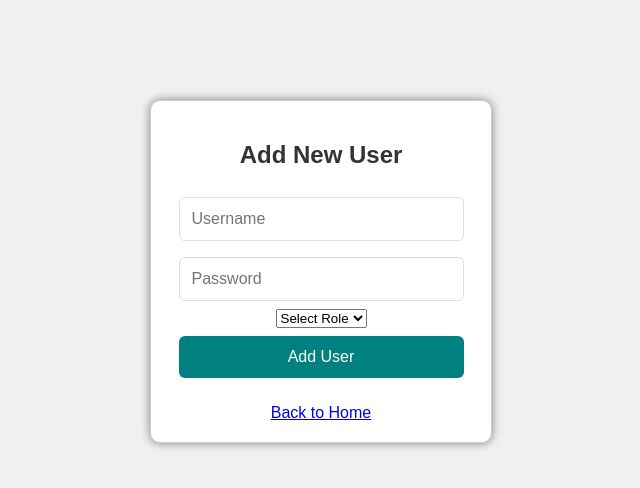
After one commit to madhavmaru2727mm/invoicing-app, a Flask app: template templates/add_user.html in a window 1280 px wide. The commit adds this page. Shown: the top 488 px of the page, without its empty margins (319-959 px from the left). Run offline with Flask 3, Linux system fonts and the light colour scheme; the template is opened without the code that fills it, so the values that code supplies are empty.

Commit message:
Comprehensive Invoicing System Update
This update implements improvements in the invoicing system, including role-based access controls, improved product dropdown and a logout option for a secure, user-friendly experience.

```diff
--- a/main.py
+++ b/main.py
@@ -1,9 +1,9 @@
 import mysql.connector
-from flask import Flask, render_template, request, jsonify
+from flask import Flask, render_template, request, jsonify, redirect, url_for, session
 
 app = Flask(__name__)
+app.secret_key = 'your_secret_key'  # Replace with a secure random key
 
-# Database connection details
 def get_db_connection():
     return mysql.connector.connect(
         host="localhost",
@@ -12,41 +12,60 @@ def get_db_connection():
         database="invoicing_db"
     )
 
-DEFAULT_PRODUCTS = {
-    "L40": {"name": "Lace40", "price": 40},
-    "L45": {"name": "Lace45", "price": 45},
-    "L50": {"name": "Lace50", "price": 50},
-    "L60": {"name": "Lace60", "price": 60}
-}
-
-# Initialize the database: create table if not exists and merge in default products if missing
 def init_db():
     conn = get_db_connection()
     cursor = conn.cursor()
+    # Create products table with org_id column
     cursor.execute("""
         CREATE TABLE IF NOT EXISTS products (
-            code VARCHAR(10) PRIMARY KEY,
+            org_id VARCHAR(10) NOT NULL,
+            code VARCHAR(10) NOT NULL,
             name VARCHAR(255) NOT NULL,
-            price DOUBLE NOT NULL
+            price DOUBLE NOT NULL,
+            PRIMARY KEY (org_id, code)
         )
     """)
     conn.commit()
 
-    # Merge default products if they are missing
+    # Insert default products for organization 'ABC'
+    org_id = "ABC"
+    DEFAULT_PRODUCTS = {
+        "L40": {"name": "Lace40", "price": 40},
+        "L45": {"name": "Lace45", "price": 45},
+        "L50": {"name": "Lace50", "price": 50},
+        "L60": {"name": "Lace60", "price": 60}
+    }
     for code, details in DEFAULT_PRODUCTS.items():
-        cursor.execute("SELECT COUNT(*) FROM products WHERE code = %s", (code,))
+        cursor.execute("SELECT COUNT(*) FROM products WHERE org_id = %s AND code = %s", (org_id, code))
         if cursor.fetchone()[0] == 0:
-            cursor.execute("INSERT INTO products (code, name, price) VALUES (%s, %s, %s)",
-                           (code, details["name"], details["price"]))
+            cursor.execute("INSERT INTO products (org_id, code, name, price) VALUES (%s, %s, %s, %s)",
+                           (org_id, code, details["name"], details["price"]))
+    conn.commit()
+
+    # Create users table
+    cursor.execute("""
+        CREATE TABLE IF NOT EXISTS users (
+            org_id VARCHAR(10) NOT NULL,
+            username VARCHAR(50) NOT NULL,
+            password VARCHAR(255) NOT NULL,
+            role ENUM('owner', 'employee') NOT NULL,
+            PRIMARY KEY (org_id, username)
+        )
+    """)
+    conn.commit()
+    # Insert a default owner for organization 'ABC'
+    default_user = ("ABC", "admin", "admin", "owner")  # username: admin, password: admin
+    cursor.execute("SELECT COUNT(*) FROM users WHERE org_id = %s AND username = %s", (default_user[0], default_user[1]))
+    if cursor.fetchone()[0] == 0:
+        cursor.execute("INSERT INTO users (org_id, username, password, role) VALUES (%s, %s, %s, %s)", default_user)
     conn.commit()
     cursor.close()
     conn.close()
 
-# Helper function to retrieve all products from the database
-def get_all_products():
+def get_all_products(org_id):
     conn = get_db_connection()
     cursor = conn.cursor(dictionary=True)
-    cursor.execute("SELECT * FROM products")
+    cursor.execute("SELECT * FROM products WHERE org_id = %s", (org_id,))
     rows = cursor.fetchall()
     cursor.close()
     conn.close()
@@ -55,16 +74,56 @@ def get_all_products():
         products[row["code"]] = {"name": row["name"], "price": row["price"]}
     return products
 
+# ----------------- Login Routes -----------------
+
+@app.route('/login', methods=['GET', 'POST'])
+def login():
+    if request.method == 'POST':
+        org_id = request.form.get('org_id').strip()
+        username = request.form.get('username').strip()
+        password = request.form.get('password').strip()
+
+        conn = get_db_connection()
+        cursor = conn.cursor(dictionary=True)
+        cursor.execute("SELECT * FROM users WHERE org_id = %s AND username = %s", (org_id, username))
+        user = cursor.fetchone()
+        cursor.close()
+        conn.close()
+
+        if user and user['password'] == password:
+            session['org_id'] = org_id
+            session['username'] = username
+            session['role'] = user['role']
+            return redirect(url_for('home', org_id=org_id))
+        else:
+            return render_template('login.html', error="Invalid credentials")
+    return render_template('login.html')
+
+@app.route('/logout')
+def logout():
+    session.clear()
+    return redirect(url_for('login'))
+
+# ----------------- Main Application Routes -----------------
+
 @app.route('/')
-def home():
-    return render_template('home.html')
+def index():
+    return redirect(url_for('login'))
 
-@app.route('/search', methods=['GET'])
-def search_product():
+@app.route('/org/<org_id>/')
+def home(org_id):
+    if 'org_id' not in session or session['org_id'] != org_id:
+        return redirect(url_for('login'))
+    store_name = "ABC Store"  # Could later be loaded from an organizations table.
+    return render_template('home.html', org_id=org_id, store_name=store_name, user_role=session['role'])
+
+@app.route('/org/<org_id>/search', methods=['GET'])
+def search_product(org_id):
+    if 'org_id' not in session or session['org_id'] != org_id:
+        return jsonify({"status": "error", "message": "Unauthorized"}), 401
     query = request.args.get('q', '').strip().lower()
-    products = get_all_products()
+    products = get_all_products(org_id)
 
-    # If no query, return all products
     if not query:
         return jsonify(products)
 
@@ -76,8 +135,10 @@ def search_product():
 
     return jsonify(matching_products)
 
-@app.route('/add_product', methods=['POST'])
-def add_product():
+@app.route('/org/<org_id>/add_product', methods=['POST'])
+def add_product(org_id):
+    if 'org_id' not in session or session['org_id'] != org_id or session.get('role') != 'owner':
+        return jsonify({"status": "error", "message": "Unauthorized"}), 401
     data = request.json
     code = data.get("code", "").strip().upper()
     name = data.get("name", "").strip()
@@ -88,21 +149,23 @@ def add_product():
 
     conn = get_db_connection()
     cursor = conn.cursor()
-    cursor.execute("SELECT COUNT(*) FROM products WHERE code = %s", (code,))
+    cursor.execute("SELECT COUNT(*) FROM products WHERE org_id = %s AND code = %s", (org_id, code))
     if cursor.fetchone()[0] > 0:
         cursor.close()
         conn.close()
         return jsonify({"status": "error", "message": "Product code already exists"}), 400
 
-    cursor.execute("INSERT INTO products (code, name, price) VALUES (%s, %s, %s)", (code, name, price))
+    cursor.execute("INSERT INTO products (org_id, code, name, price) VALUES (%s, %s, %s, %s)", (org_id, code, name, price))
     conn.commit()
     cursor.close()
     conn.close()
 
     return jsonify({"status": "success", "message": "Product added"}), 200
 
-@app.route('/edit_product', methods=['POST'])
-def edit_product():
+@app.route('/org/<org_id>/edit_product', methods=['POST'])
+def edit_product(org_id):
+    if 'org_id' not in session or session['org_id'] != org_id or session.get('role') != 'owner':
+        return jsonify({"status": "error", "message": "Unauthorized"}), 401
     data = request.json
     old_code = data.get("code", "").strip().upper()
     new_code = data.get("new_code", "").strip().upper()
@@ -114,23 +177,22 @@ def edit_product():
 
     conn = get_db_connection()
     cursor = conn.cursor()
-    cursor.execute("SELECT COUNT(*) FROM products WHERE code = %s", (old_code,))
+    cursor.execute("SELECT COUNT(*) FROM products WHERE org_id = %s AND code = %s", (org_id, old_code))
     if cursor.fetchone()[0] == 0:
         cursor.close()
         conn.close()
         return jsonify({"status": "error", "message": "Product not found"}), 404
 
     if new_code != old_code:
-        cursor.execute("SELECT COUNT(*) FROM products WHERE code = %s", (new_code,))
+        cursor.execute("SELECT COUNT(*) FROM products WHERE org_id = %s AND code = %s", (org_id, new_code))
         if cursor.fetchone()[0] > 0:
             cursor.close()
             conn.close()
             return jsonify({"status": "error", "message": "New product code already exists"}), 400
-        # Create new entry and delete old
-        cursor.execute("INSERT INTO products (code, name, price) VALUES (%s, %s, %s)", (new_code, new_name, new_price))
-        cursor.execute("DELETE FROM products WHERE code = %s", (old_code,))
+        cursor.execute("INSERT INTO products (org_id, code, name, price) VALUES (%s, %s, %s, %s)", (org_id, new_code, new_name, new_price))
+        cursor.execute("DELETE FROM products WHERE org_id = %s AND code = %s", (org_id, old_code))
     else:
-        cursor.execute("UPDATE products SET name = %s, price = %s WHERE code = %s", (new_name, new_price, old_code))
+        cursor.execute("UPDATE products SET name = %s, price = %s WHERE org_id = %s AND code = %s", (new_name, new_price, org_id, old_code))
 
     conn.commit()
     cursor.close()
@@ -138,15 +200,17 @@ def edit_product():
 
     return jsonify({"status": "success", "message": "Product updated successfully"}), 200
 
-@app.route('/delete_product', methods=['DELETE'])
-def delete_product():
+@app.route('/org/<org_id>/delete_product', methods=['DELETE'])
+def delete_product(org_id):
+    if 'org_id' not in session or session['org_id'] != org_id or session.get('role') != 'owner':
+        return jsonify({"status": "error", "message": "Unauthorized"}), 401
     code = request.args.get("code", "").strip().upper()
 
     conn = get_db_connection()
     cursor = conn.cursor()
-    cursor.execute("SELECT COUNT(*) FROM products WHERE code = %s", (code,))
+    cursor.execute("SELECT COUNT(*) FROM products WHERE org_id = %s AND code = %s", (org_id, code))
     if cursor.fetchone()[0] > 0:
-        cursor.execute("DELETE FROM products WHERE code = %s", (code,))
+        cursor.execute("DELETE FROM products WHERE org_id = %s AND code = %s", (org_id, code))
         conn.commit()
         cursor.close()
         conn.close()
@@ -156,6 +220,38 @@ def delete_product():
     conn.close()
     return jsonify({"status": "error", "message": "Product not found"}), 404
 
+@app.route('/org/<org_id>/add_user', methods=['GET', 'POST'])
+def add_user(org_id):
+    if 'org_id' not in session or session['org_id'] != org_id or session.get('role') != 'owner':
+        return redirect(url_for('login'))
+
+    error = None
+    if request.method == 'POST':
+        new_username = request.form.get('username').strip()
+        new_password = request.form.get('password').strip()
+        new_role = request.form.get('role').strip()
+
+        if new_role not in ['owner', 'employee']:
+            error = "Invalid role selected."
+        elif not new_username or not new_password:
+            error = "Username and password are required."
+        else:
+            conn = get_db_connection()
+            cursor = conn.cursor(dictionary=True)
+            cursor.execute("SELECT COUNT(*) as count FROM users WHERE org_id = %s AND username = %s", (org_id, new_username))
+            if cursor.fetchone()['count'] > 0:
+                error = "User already exists."
+            else:
+                cursor.execute("INSERT INTO users (org_id, username, password, role) VALUES (%s, %s, %s, %s)",
+                               (org_id, new_username, new_password, new_role))
+                conn.commit()
+                cursor.close()
+                conn.close()
+                return redirect(url_for('home', org_id=org_id))
+            cursor.close()
+            conn.close()
+    return render_template('add_user.html', org_id=org_id, error=error)
+
 if __name__ == "__main__":
     init_db()
     app.run(host="0.0.0.0", port=5000, debug=True)
--- a/static/style.css
+++ b/static/style.css
@@ -23,11 +24,19 @@ h1, h3 {
 
 input, button {
     width: 95%;
-    padding: 10px;
-    margin: 5px 0;
+    padding: 12px;
+    margin: 8px 0;
     font-size: 16px;
-    border-radius: 4px;
-    border: 1px solid #ccc;
+    border-radius: 6px;
+    border: 1px solid #ddd;
+    box-sizing: border-box;
+    transition: 0.3s;
+}
+
+input:focus {
+    border-color: #008080;
+    outline: none;
+    box-shadow: 0px 0px 5px rgba(0, 128, 128, 0.5);
 }
 
 button {
--- /dev/null
+++ b/templates/add_user.html
@@ -0,0 +1,39 @@
+<!DOCTYPE html>
+<html lang="en">
+<head>
+    <meta charset="UTF-8">
+    <title>Add User - Invoicing App</title>
+    <link rel="stylesheet" href="/static/style.css">
+    <style>
+        .form-container {
+            width: 300px;
+            margin: 100px auto;
+            padding: 20px;
+            border: 1px solid #ccc;
+            border-radius: 10px;
+            background: white;
+            box-shadow: 0px 0px 10px gray;
+        }
+    </style>
+</head>
+<body>
+    <div class="form-container">
+        <h2>Add New User</h2>
+        {% if error %}
+            <p style="color: red;">{{ error }}</p>
+        {% endif %}
+        <form method="POST" action="/org/{{ org_id }}/add_user">
+            <input type="text" name="username" placeholder="Username" required>
+            <input type="password" name="password" placeholder="Password" required>
+            <select name="role" required>
+                <option value="" disabled selected>Select Role</option>
+                <option value="owner">Owner</option>
+                <option value="employee">Employee</option>
+            </select>
+            <button type="submit">Add User</button>
+        </form>
+        <br>
+        <a href="{{ url_for('home', org_id=org_id) }}">Back to Home</a>
+    </div>
+</body>
+</html>
```
Also changed, not shown: other parts of static/style.css (+53 -13 lines), static/main.js (+48 -20 lines), templates/home.html (+34 -8 lines), templates/login.html (added, +33 -0 lines).
